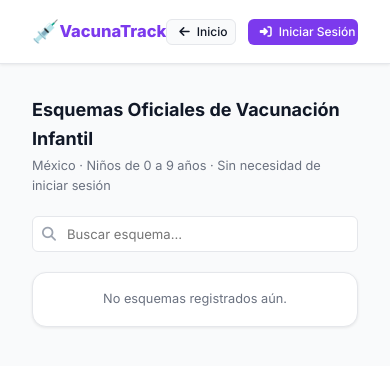
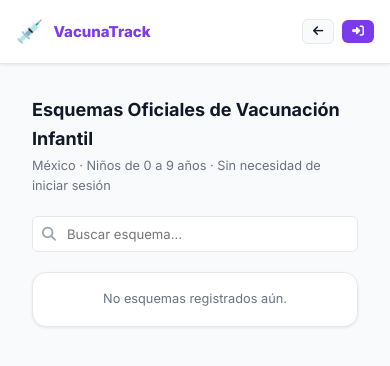
Before and after one commit to Tobeist/VacunaTrack, a Flask app: page /esquemas in a window 390 px wide. Shown: the top 366 px of the page. Run offline with Flask 3, Linux system fonts and the light colour scheme; data that the repository does not hold is empty; some libraries are stand-ins or nearby versions.

Commit message:
Apply responsive landing-nav classes to schemes page nav
Co-Authored-By: Claude Sonnet 4.6 <noreply@anthropic.com>

```diff
--- a/templates/public/schemes.html
+++ b/templates/public/schemes.html
@@ -9,12 +9,12 @@
 </head>
 <body style="background:var(--bg)">
 
-<nav style="background:#fff;border-bottom:1px solid var(--border);padding:0 32px;height:64px;display:flex;align-items:center;justify-content:space-between;position:sticky;top:0;z-index:100;box-shadow:var(--shadow-sm)">
-  <a href="{{ url_for('public.landing') }}" style="display:flex;align-items:center;gap:10px;font-weight:800;font-size:1.1rem;color:var(--primary);text-decoration:none">
+<nav class="landing-nav">
+  <a href="{{ url_for('public.landing') }}" class="landing-nav-brand" style="text-decoration:none">
     <span style="font-size:22px">💉</span> VacunaTrack
   </a>
-  <div style="display:flex;gap:12px">
-    <a href="{{ url_for('public.landing') }}" class="btn btn-secondary btn-sm"><i class="fa-solid fa-arrow-left"></i> Inicio</a>
+  <div class="landing-nav-actions">
+    <a href="{{ url_for('public.landing') }}" class="btn btn-secondary btn-sm"><i class="fa-solid fa-arrow-left"></i> <span class="nav-label">Inicio</span></a>
     {% if session.user_role %}
       {% if session.user_role == 'admin' %}
         {% set _dash = url_for('admin.dashboard') %}
@@ -23,9 +23,9 @@
       {% else %}
         {% set _dash = url_for('public.tutor_dashboard') %}
       {% endif %}
-      <a href="{{ _dash }}" class="btn btn-primary btn-sm"><i class="fa-solid fa-gauge"></i> Mi Panel</a>
+      <a href="{{ _dash }}" class="btn btn-primary btn-sm"><i class="fa-solid fa-gauge"></i> <span class="nav-label">Mi Panel</span></a>
     {% else %}
-      <a href="{{ url_for('auth.login') }}" class="btn btn-primary btn-sm"><i class="fa-solid fa-right-to-bracket"></i> Iniciar Sesión</a>
+      <a href="{{ url_for('auth.login') }}" class="btn btn-primary btn-sm"><i class="fa-solid fa-right-to-bracket"></i> <span class="nav-label">Iniciar Sesión</span></a>
     {% endif %}
   </div>
 </nav>
```
